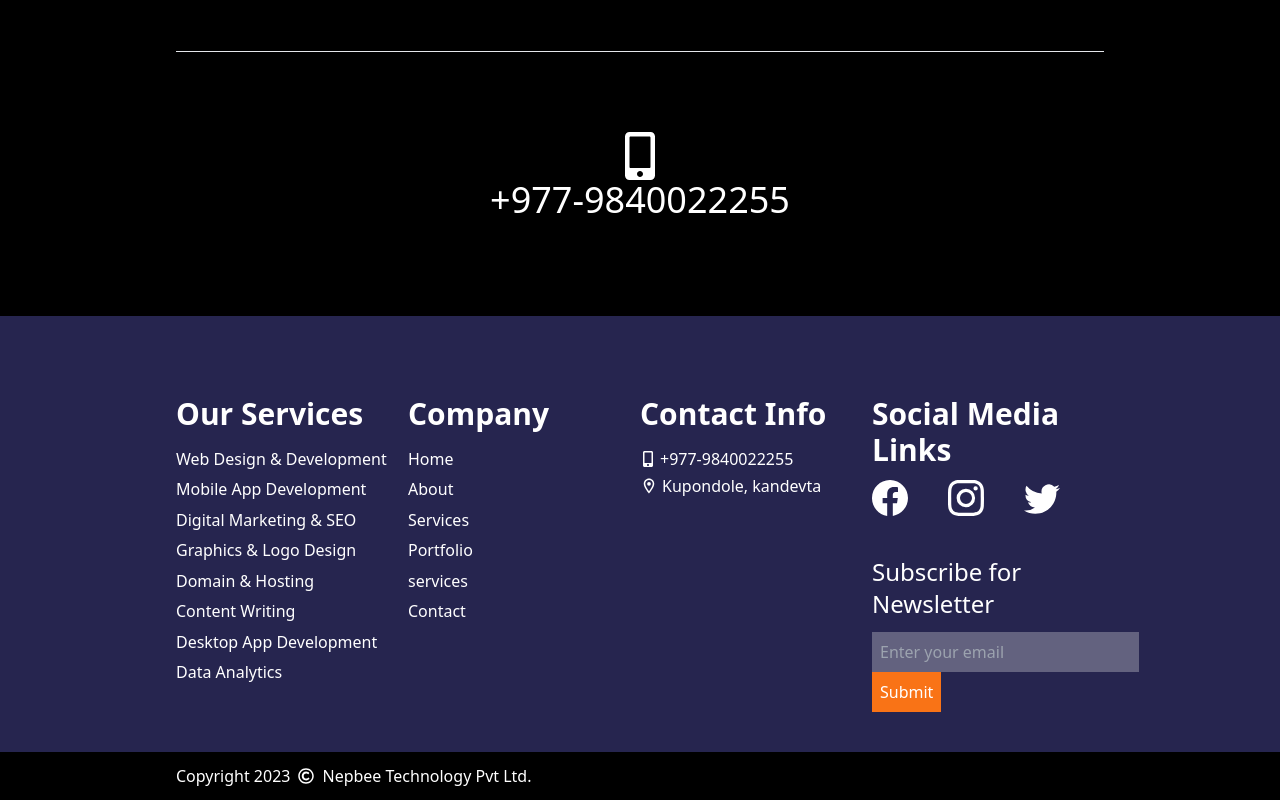
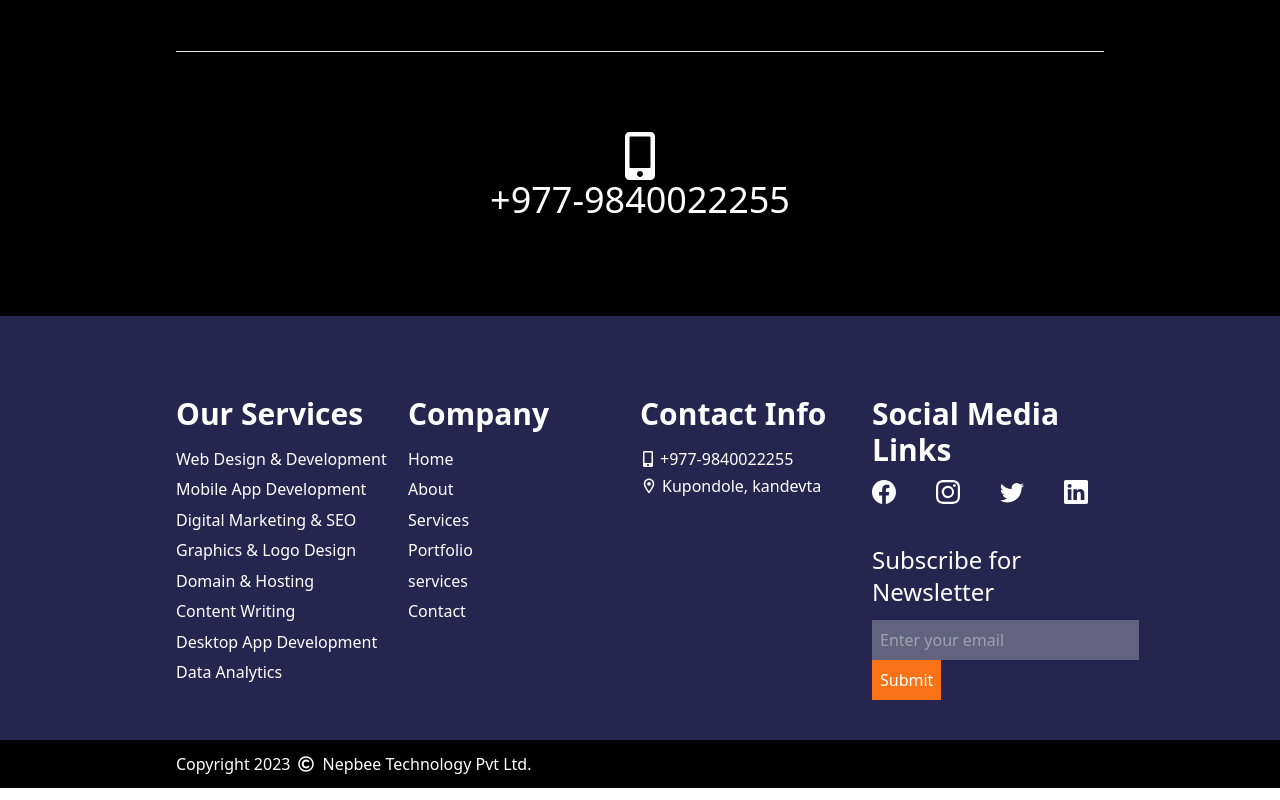
Before and after one commit to Anish-Rai/Nepbee_website, a Next.js app: page / in a window 1280 px wide. Shown: the part 6192-6992 px from the top of the page. Built offline with nearby package versions, Linux system fonts and the light colour scheme.

Commit message:
link added

```diff
--- a/components/Footer.js
+++ b/components/Footer.js
@@ -1,6 +1,6 @@
 import React from 'react'
 import Link from 'next/link'
-import {BsFacebook,BsInstagram,BsTwitter} from 'react-icons/bs'
+import {BsFacebook,BsInstagram,BsTwitter,BsLinkedin} from 'react-icons/bs'
 import {FaRegCopyright,FaMobileAlt} from 'react-icons/fa'
 import {MdOutlineLocationOn} from 'react-icons/md'
 const Footer = () => {
@@ -87,15 +87,18 @@ const Footer = () => {
         </ul>
         <div>
           <h3 className='text-3xl font-semibold pb-3'>Social Media Links</h3>
-          <ul className='flex text-4xl'>
+          <ul className='flex text-2xl'>
             <li className='hover:text-orange-500'>
               <Link href="https://www.facebook.com/nepbeetech">  <BsFacebook />  </Link>
             </li>
             <li className='px-10 hover:text-orange-500'>
-              <Link href="#"> <BsInstagram /> </Link>
+              <Link href="https://www.instagram.com/nepbeetechnology"> <BsInstagram /> </Link>
             </li>
             <li className='hover:text-orange-500'>
-              <Link href="/"> <BsTwitter /> </Link>
+              <Link href="https://twitter.com/NepbeeTecnoloyy"> <BsTwitter /> </Link>
+            </li>
+            <li className='px-10 hover:text-orange-500'>
+              <Link href="https://twitter.com/NepbeeTecnoloyy"> <BsLinkedin /> </Link>
             </li>
           </ul>
           <ul className='pt-10'>
```
